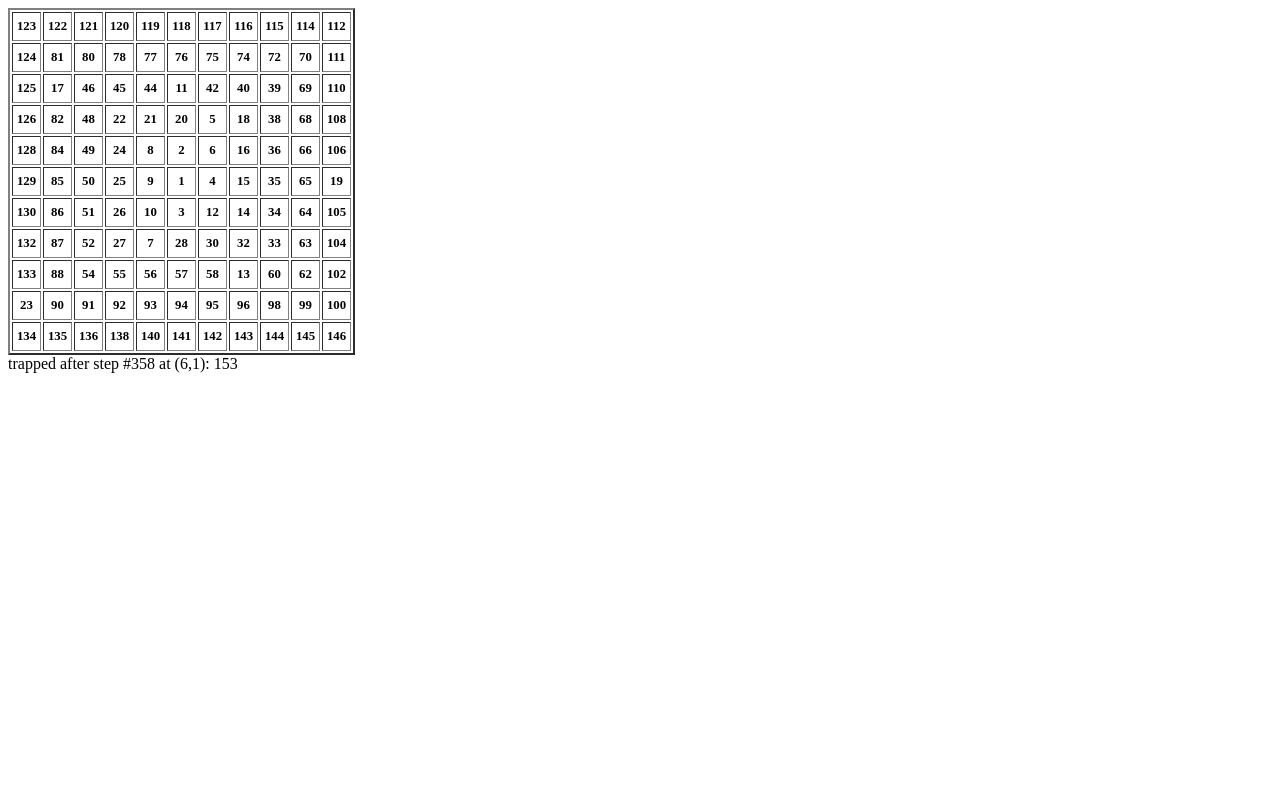
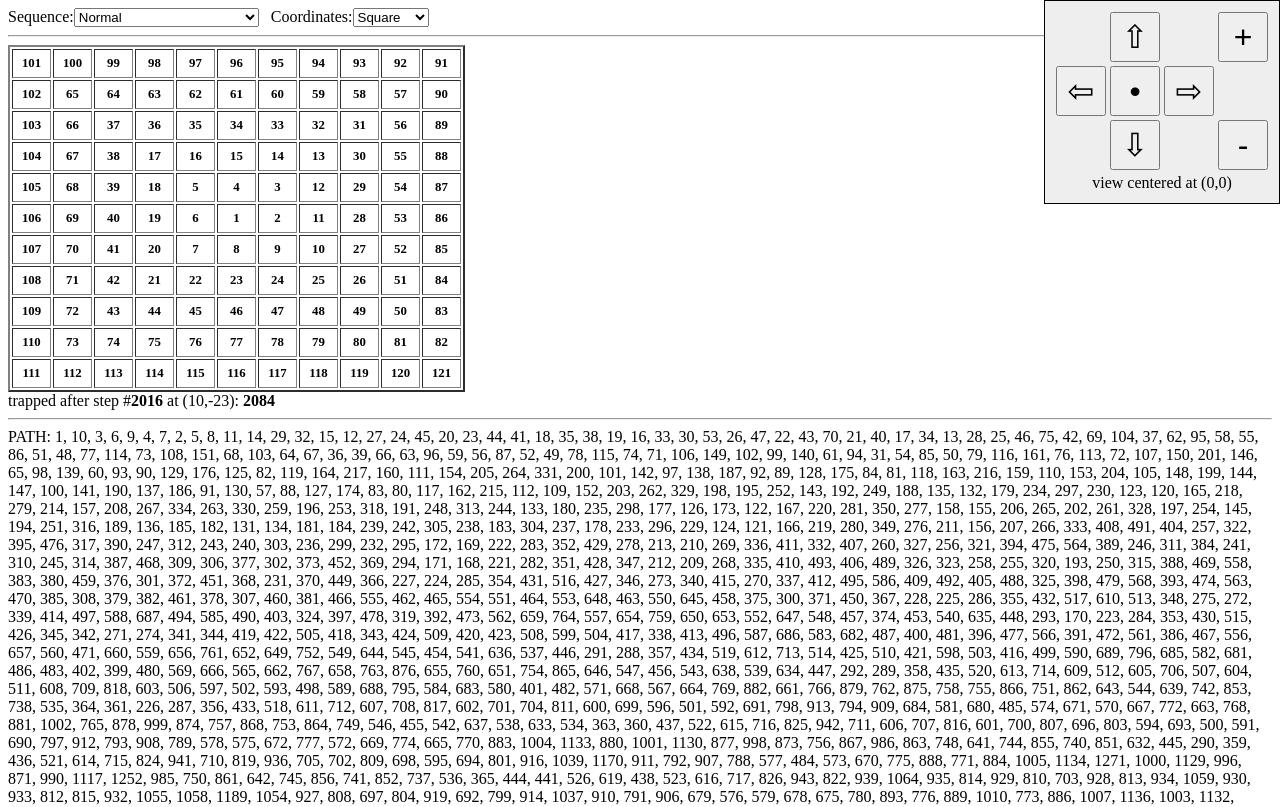
Before and after one commit to palparepa/trapped-knight, a plain HTML site: page index.html in a window 1280 px wide. Shown: the top 807 px of the page. Drawn offline with Linux system fonts and the light colour scheme.

Commit message:
Update index.html

```diff
--- a/index.html
+++ b/index.html
@@ -3,16 +3,187 @@
 <meta charset="utf-8">
 <title>Trapped Knight</title>
 </head><body>
-<style>#spiral td{width:25px;height:25px;text-align:center;font-size:80%;font-weight:bold}</style>
+<style>
+#spiral td{width:35px;height:25px;text-align:center;font-size:80%;font-weight:bold}
+#mover td{text-align:center}
+#mover button{font-size:200%;width:50px;height:50px}
+</style>
+
+Sequence:<select id="selSeq" onchange="run()"></select> &nbsp; Coordinates:<select id="selCoord" onchange="run()"></select><hr>
 
 <table id="spiral" border="2"></table>
 <div id="result"></div>
 
+<div style="position:absolute;top:0;right:0;background:#eee;border:1px solid black;padding:.5em">
+	<table id="mover">
+		<tr>
+			<td></td>
+			<td><button onclick="showY--;showBoard()">⇧</button></td>
+			<td></td>
+			<td><button onclick="showSize++;showBoard()">+</button></td>
+		</tr><tr>
+			<td><button onclick="showX--;showBoard()">⇦</button></td>
+			<td><button onclick="showX=showY=0;showBoard()">•</button></td>
+			<td><button onclick="showX++;showBoard()">⇨</button></td>
+		</tr><tr>
+			<td></td>
+			<td><button onclick="showY++;showBoard()">⇩</button></td>
+			<td></td>
+			<td><button onclick="showSize=Math.max(1,showSize-1);showBoard()">-</button></td>
+		</tr><tr>
+			<td colspan="4" id="moveCoords"></td>
+		</tr>
+	</table>
+</div>
+
 <script>
 "use strict";
 
+////////////////////////////////////////////////////////////////////////////////////////////////////
+
+var Prime = {
+	_list : [2,3], // list of all primes
+	_more : function() { // calculate next prime
+		let n = this._list[this._list.length-1];
+		while(true) {
+			n += 2;
+			let fail = false;
+			let len = this._list.length;
+			for (let i=0; i<len; ++i) {
+				let p = this._list[i];
+				if (p*p > n) break;
+				if (n % p !== 0) continue;
+				fail = true;
+				break;
+			}
+			if (!fail) break;
+		}
+		this._list.push(n);
+	},
+
+	get : function(n) { // get nth prime number
+		while (n >= this._list.length) this._more();
+		return this._list[n];
+	},
+	is : function(n) { // is this number prime?
+		while (n > this._list[this._list.length-1]) this._more();
+		return this._list.some(p => n===p); // TODO: optimize
+	},
+};
+
+////////////////////////////////////////////////////////////////////////////////////////////////////
+
+var sequences = new Map;
+
+// returns the nth natural number
+sequences.set("Normal", {
+	get : function(n) {
+		return n;
+	},
+});
+
+
+
+// returns the nth number in the mathatrutgers' sequence
+sequences.set("Mathatrutgers", {
+	_list : [0,1],
+	_nextPrime : 0,
+	_lastComposite : 1,
+	_grow : function() {
+		let pp = Prime.get(this._nextPrime++);
+		// add pp non-primes...
+		for (let i=0; i<pp; ++i) {
+			this._lastComposite++;
+			while (Prime.is(this._lastComposite)) this._lastComposite++;
+			this._list.push(this._lastComposite);
+		}
+
+		this._list.push(pp);
+	},
+
+	get : function(n) {
+		while (!this._list[n]) this._grow();
+		return this._list[n];
+	},
+});
+
+// returns the nth number in the mathatrutgers' reverse sequence
+sequences.set("Reverse Mathatrutgers", {
+	_list : [0,1],
+	_nextPrime : 0,
+	_lastComposite : 1,
+	_grow : function() {
+		let pp = Prime.get(this._nextPrime++);
+		// add pp non-primes...
+		let temp = [];
+		for (let i=0; i<pp; ++i) {
+			this._lastComposite++;
+			while (Prime.is(this._lastComposite)) this._lastComposite++;
+			temp.push(this._lastComposite);
+		}
+		// in the opposite order
+		while (temp.length) this._list.push(temp.pop());
+
+		this._list.push(pp);
+	},
+
+	get : function(n) {
+		while (!this._list[n]) this._grow();
+		return this._list[n];
+	},
+});
+
+sequences.set("Bad Mathatrutgers", {
+	_list : [0,1],
+	_nextPrime : 0,
+	_lastComposite : 1,
+	_grow : function() {
+		let pp = Prime.get(this._nextPrime++);
+		for (let i=0; i<this._nextPrime+1; ++i) {
+			this._lastComposite++;
+			while (Prime.is(this._lastComposite)) this._lastComposite++;
+			this._list.push(this._lastComposite);
+		}
+
+		this._list.push(pp);
+	},
+
+	get : function(n) {
+		while (!this._list[n]) this._grow();
+		return this._list[n];
+	},
+});
+
+sequences.set("Bad Reverse Mathatrutgers", {
+	_list : [0,1],
+	_nextPrime : 0,
+	_lastComposite : 1,
+	_grow : function() {
+		let pp = Prime.get(this._nextPrime++);
+		let temp = [];
+		for (let i=0; i<this._nextPrime+1; ++i) {
+			this._lastComposite++;
+			while (Prime.is(this._lastComposite)) this._lastComposite++;
+			temp.push(this._lastComposite);
+		}
+		while (temp.length) this._list.push(temp.pop());
+
+		this._list.push(pp);
+	},
+
+	get : function(n) {
+		while (!this._list[n]) this._grow();
+		return this._list[n];
+	},
+});
+
+
+////////////////////////////////////////////////////////////////////////////////////////////////////
+
+var coordsystems = new Map;
+
 // given a coordinate, returns the number in it. Square-shaped version
-function getNum_square(x,y) {
+coordsystems.set("Square", (x,y)=>{
 	let loop = Math.max(Math.abs(x),Math.abs(y));
 	let start = (2*loop-1)*(2*loop-1)+1;
 
@@ -22,9 +193,10 @@ function getNum_square(x,y) {
 	if (y === -loop) return start-x+3*loop-1;
 	if (x === -loop) return start+y+5*loop-1;
 	return start+x+7*loop-1;
-}
-// given a coordinate, return the number in it. Diamond-shaped version
-function getNum_diamond(x,y) {
+});
+
+// given a coordinate, returns the number in it. Diamond-shaped version
+coordsystems.set("Diamond", (x,y)=>{
 	let loop = Math.abs(x)+Math.abs(y);
 	let start = 4*loop*(loop-1)/2+2;
 
@@ -34,87 +206,29 @@ function getNum_diamond(x,y) {
 	if (x>0) return start+2*loop-x-1;
 	if (y<0) return start+3*loop+y-1;
 	return start+4*loop+x-1;
+});
+
+////////////////////////////////////////////////////////////////////////////////////////////////////
+
+var chosenSequence = null;
+var chosenCoords = null;
+function getNum(x,y) {
+	return chosenSequence.get( chosenCoords(x,y) );
 }
 
+////////////////////////////////////////////////////////////////////////////////////////////////////
 
-
-
-
-var allPrimes = [2,3];
-var setPrimes = new Set(allPrimes);
-var biggestPrime = 3;
-
-function genPrimes() {
-	let i = biggestPrime;
-	while(true) {
-		++i;
-		if (allPrimes.some(p => i % p === 0)) continue;
-		biggestPrime = i;
-		allPrimes.push(i);
-		setPrimes.add(i);
-		return;
-	}
-}
-
-var ordered = [0,1];
-var orderedNextLoop = 0;
-var orderedLastComposite = 1;
-function growOrdered() {
-	let pp = allPrimes[orderedNextLoop++];
-	// add pp non-primes
-	for (let i=0; i<pp; ++i) {
-		orderedLastComposite++;
-		if (orderedLastComposite > biggestPrime) genPrimes();
-		while (setPrimes.has(orderedLastComposite)) orderedLastComposite++;
-		ordered.push(orderedLastComposite);
-	}
-	ordered.push(pp);
-}
-
-function getOrdered(num) {
-	while (!ordered[num]) growOrdered();
-	num = ordered[num];
-	return num;
-}
-
-
-function getNum_square_p(x,y) {
-	return getOrdered( getNum_square(x,y) );
-}
-function getNum_diamond_p(x,y) {
-	return getOrdered( getNum_diamond(x,y) );
-}
-
-
-var getNum;
-
-
-
-
-
-function showCenter(size) {
-	let table = document.getElementById("spiral");
-	for (let y=-size;y<=size;++y) {
-		let tr = document.createElement("tr");
-		for (let x=-size;x<=size;++x) {
-			let td = document.createElement("td");
-			td.textContent = getNum(x,y);
-			tr.appendChild(td);
-		}
-		table.appendChild(tr);
-	}
-}
-
-
-
-function solve(max=10000, echo=false) {
-	let visited = new Set();
+var visited = null;
+function solve(max=1000000, echo=false) {
 	let bestN, bestX, bestY;
+	let path = [];
 
 	let posX = 0, posY = 0;
 	let step = 1;
+	visited = new Set();
 	visited.add(getNum(0,0));
-	if (echo) console.log(`${step}. (${posX},${posY}): 1`);
+	path.push(getNum(0,0));
+	if (echo) console.log(`${step}. (${posX},${posY}): ${getNum(0,0)}`);
 
 	function tryNext(x,y) {
 		let num = getNum(x,y);
@@ -136,29 +250,65 @@ function solve(max=10000, echo=false) {
 		tryNext(posX-2,posY+1);
 		tryNext(posX+2,posY-1);
 		tryNext(posX+2,posY+1);
-		if (!bestN) {
-			document.getElementById("result").textContent = `trapped after step #${step} at (${posX},${posY}): ` + getNum(posX,posY);
-			return;
-		}
+		if (!bestN) break;
 		step++;
 		posX = bestX;
 		posY = bestY;
 		visited.add(bestN);
+		path.push(bestN);
 		if (echo) console.log(`${step}. (${bestX},${bestY}): ${bestN}`);
 	}
 
-	document.getElementById("result").textContent = `still free after step #${step} at (${posX},${posY}): ` + getNum(posX,posY);
+	let result = (bestN ? "still free" : "trapped") + ` after step #<b>${step}</b> at (${posX},${posY}): <b>${getNum(posX,posY)}</b>`;
+	document.getElementById("result").innerHTML = result + "<hr>PATH: " + path.join(", ") + (bestN ? "..." : ".");
 }
 
+////////////////////////////////////////////////////////////////////////////////////////////////////
+
+var showSize = 5;
+var showX = 0;
+var showY = 0;
+function showBoard() {
+	let table = document.getElementById("spiral");
+	table.innerHTML = "";
+	for (let dy=-showSize;dy<=showSize;++dy) {
+		let tr = document.createElement("tr");
+		for (let dx=-showSize;dx<=showSize;++dx) {
+			let td = document.createElement("td");
+			let n = getNum(dx+showX,dy+showY);
+			td.textContent = n;
+			if (!visited.has(n)) td.style.color = "red";
+			tr.appendChild(td);
+		}
+		table.appendChild(tr);
+	}
+
+	document.getElementById("moveCoords").textContent = `view centered at (${showX},${showY})`;
+}
+
+////////////////////////////////////////////////////////////////////////////////////////////////////
+
+sequences.forEach((func,name)=>{
+	let opt = document.createElement("option");
+	opt.text = name;
+	opt.value = name;
+	document.getElementById("selSeq").add(opt);
+});
+coordsystems.forEach((func,name)=>{
+	let opt = document.createElement("option");
+	opt.text = name;
+	opt.value = name;
+	document.getElementById("selCoord").add(opt);
+});
 
 
-
-//getNum = getNum_square;
-//getNum = getNum_diamond;
-getNum = getNum_square_p;
-//getNum = getNum_diamond_p;
-showCenter(5);
-solve(10000, true);
+function run() {
+	chosenSequence = sequences.get( document.getElementById("selSeq").value );
+	chosenCoords = coordsystems.get( document.getElementById("selCoord").value );
+	solve(1000000, false);
+	showBoard();
+}
+run();
 
 
 </script></body></html>
```
